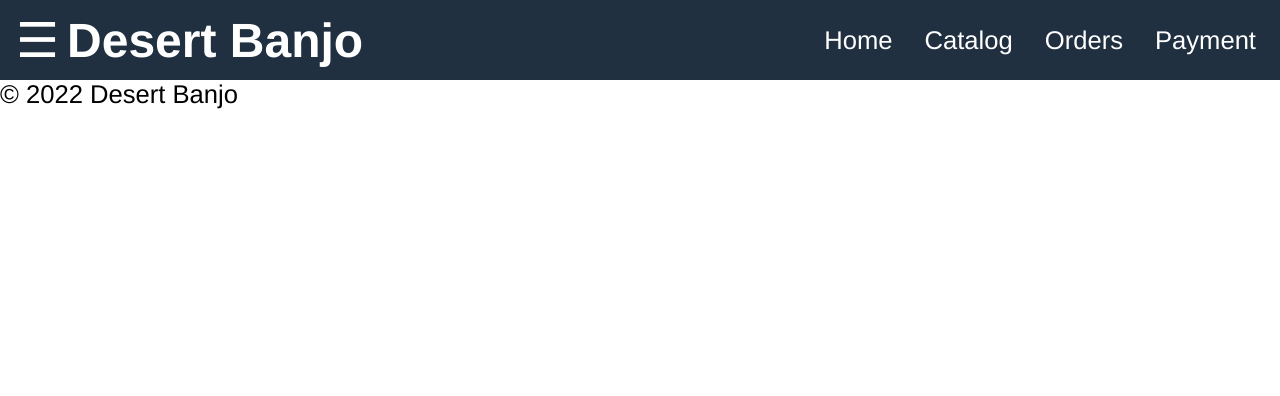
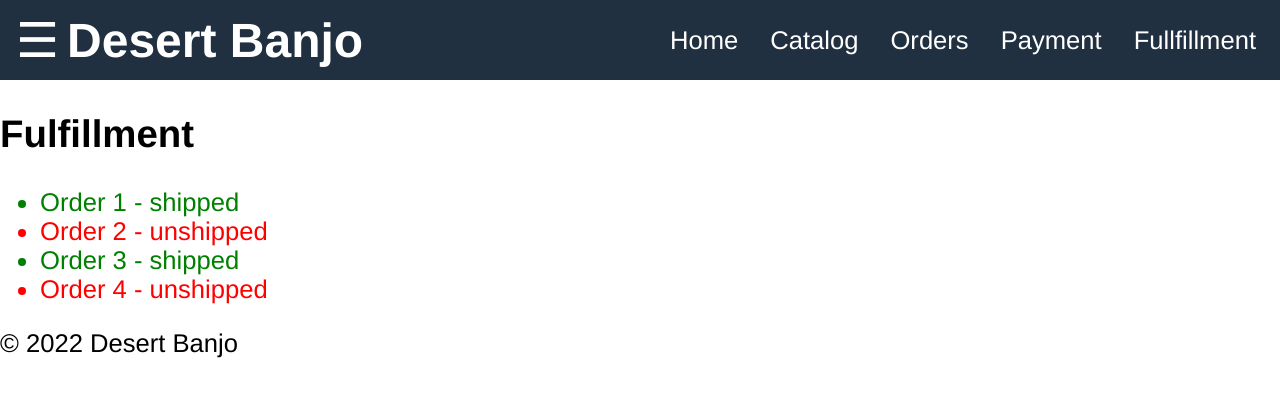
Before and after one commit to Desert-Banjo/desert-banjo-web, a React (Create React App) app in the folder frontend/: page /Fullfillment in a window 1280 px wide. Shown: the top 396 px of the page. Built offline with nearby package versions, Linux system fonts and the light colour scheme.

Commit message:
Fullfillment changes

```diff
--- a/frontend/src/App.tsx
+++ b/frontend/src/App.tsx
@@ -8,6 +8,7 @@ import Orders from './Orders/Orders';
 import OrderDetail from './Orders/OrderDetail';
 import Payment from './Payment/Payment';
 import CheckoutSteps from './Payment/CheckoutSteps';
+import Fulfillment from './Fullfillment/data';
 
 function App() {
   const openMenu = () => {
@@ -29,6 +30,8 @@ function App() {
                 <Link to="/catalog">Catalog</Link>
                 <Link to="/orders">Orders</Link>
                 <Link to="/Payment">Payment</Link>
+                <Link to="/Fullfillment">Fullfillment</Link>
+
             </div>
         </div>
 
@@ -49,6 +52,8 @@ function App() {
                 <Route path="/order/:id" element={<OrderDetail/>}></Route>
                 <Route path="payment" element={<Payment/>}></Route>
                 <Route path="checkout steps" element={<CheckoutSteps/>}></Route>
+                <Route path="Fullfillment" element={<Fulfillment/>}></Route>
+
 
             </Routes>
         </main>
--- /dev/null
+++ b/frontend/src/Fullfillment/data.tsx
@@ -0,0 +1,23 @@
+import React from 'react';
+const fulfillmentData = [
+  { id: 1, order: "Order 1", status: "shipped" },
+  { id: 2, order: "Order 2", status: "unshipped" },
+  { id: 3, order: "Order 3", status: "shipped" },
+  { id: 4, order: "Order 4", status: "unshipped" },
+];
+
+function Fulfillment() {
+  return (
+    <div className="fulfillment">
+      <h2>Fulfillment</h2>
+      <ul>
+        {fulfillmentData.map((item) => (
+          <li key={item.id} className={item.status === "unshipped" ? "unshipped" : "shipped"}>
+            {item.order} - {item.status}
+          </li>
+        ))}
+      </ul>
+    </div>
+  );
+}
+export default Fulfillment;
--- a/frontend/src/index.css
+++ b/frontend/src/index.css
@@ -166,3 +166,10 @@ input {
   border: 0.1rem #c0c0c0 solid;
   border-radius: 0.5rem;
 }
+.unshipped {
+  color: red;
+}
+
+.shipped {
+  color: green;
+}
```
